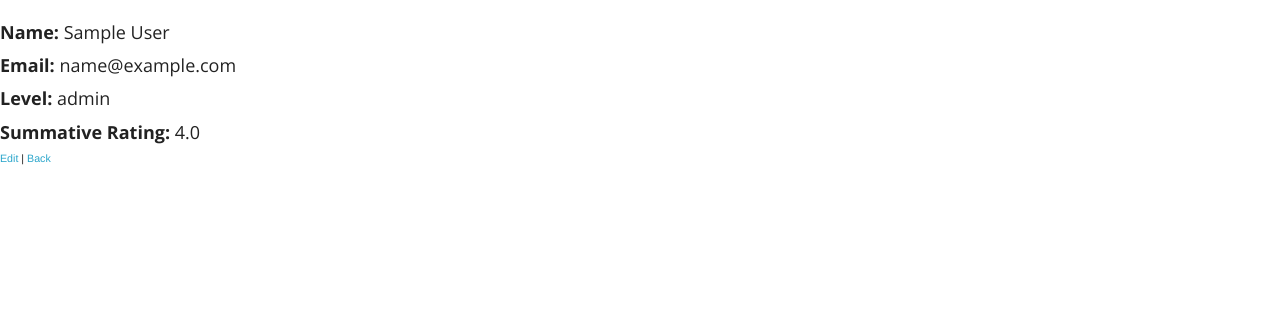
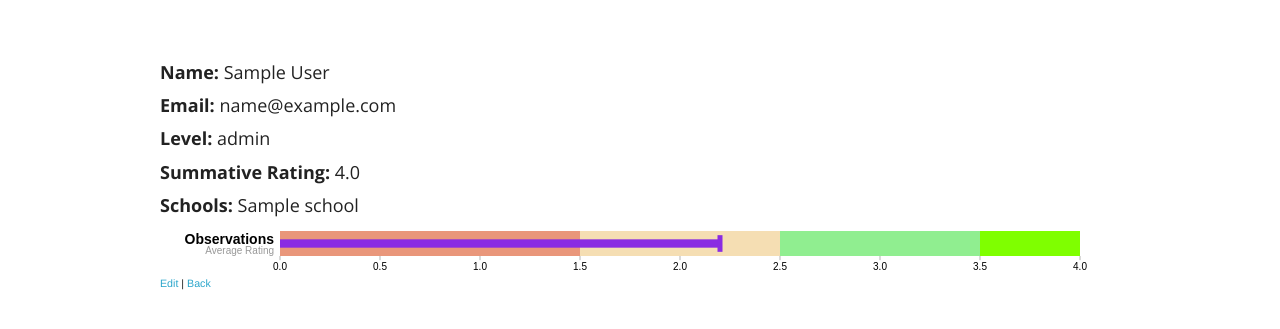
Before and after one commit to amcox/masterdash, a Rails app: page /teachers/1 in a window 1280 px wide. Shown: the top 329 px of the page. Run offline with Rails 7, Linux system fonts and the light colour scheme; tables that the repository leaves empty hold one stand-in row (values such as "Sample post"); style sheets or scripts are compiled from the project's sources; some libraries are stand-ins or nearby versions.

Commit message:
bullet graph test

```diff
--- a/app/assets/javascripts/application.js
+++ b/app/assets/javascripts/application.js
@@ -12,8 +12,7 @@
 //
 //= require jquery
 //= require jquery_ujs
+//= require d3.js
 //= require_tree .
-//= require d3.js
 //= require plotly-latest.min.js
 //= require bullet.js
-//= require d3.min.js
--- a/app/assets/javascripts/bullet.js
+++ b/app/assets/javascripts/bullet.js
@@ -1,9 +1,12 @@
-(function() {
+
 
 // Chart design based on the recommendations of Stephen Few. Implementation
 // based on the work of Clint Ivy, Jamie Love, and Jason Davies.
 // http://projects.instantcognition.com/protovis/bulletchart/
-d3.bullet = function() {
+
+console.log("bullet.js loaded");
+
+d3bullet = function() {
   var orient = "left", // TODO top & bottom
       reverse = false,
       duration = 0,
@@ -237,5 +240,3 @@ function bulletWidth(x) {
     return Math.abs(x(d) - x0);
   };
 }
-
-})();
--- a/app/assets/javascripts/teachers.js
+++ b/app/assets/javascripts/teachers.js
@@ -16,20 +16,21 @@ $(document).ready(function() {
 
 function createTeacherBulletGraph() {
 	var json_path = $("div#teacher_bullet_graph").attr("data-json_path");
-	d3.json(json_path, function(error, returned_json) {
+	d3.json(json_path, function(error, data) {
 	  if (error) return console.warn(error);
-	  console.log("In teacher bullet graph")
-	  });
+	  console.log("In teacher bullet graph");
+	  data = [data];
+	  console.log(data);
 
 	var margin = {top: 5, right: 40, bottom: 20, left: 120},
     width = 960 - margin.left - margin.right,
     height = 50 - margin.top - margin.bottom;
 
-	var chart = d3.bullet()
+	var chart = d3bullet()
     .width(width)
     .height(height);
 
-    var svg = d3.select("body").selectAll("svg")
+    var svg = d3.select("div#teacher_bullet_graph").selectAll("svg")
       .data(data)
     .enter().append("svg")
       .attr("class", "bullet")
@@ -52,8 +53,9 @@ function createTeacherBulletGraph() {
       .attr("dy", "1em")
       .text(function(d) { return d.subtitle; });
 
-	  NewTeacherBulletGraph(returned_json);
-};
+//	  NewTeacherBulletGraph(returned_json);
+}
+)};
 
 $(document).ready(function() {
 	if ($("div#teacher_bullet_graph").length > 0) {
--- a/app/models/teacher.rb
+++ b/app/models/teacher.rb
@@ -65,7 +65,9 @@ class Teacher < ActiveRecord::Base
     progressbar.finish
   end
 
- def schools_in(y)
- end
+  def schools_from_enrollments
+    #relies on first teaching- fix to pass in year (after fixing teaching import method)
+    self.teachings.first.schools_from_enrollments
+  end
 
 end
--- a/app/models/teaching.rb
+++ b/app/models/teaching.rb
@@ -8,4 +8,14 @@ class Teaching < ActiveRecord::Base
   has_many :vams
   has_many :survey_responses, through: :enrollments
 
+
+
+
+	def schools_from_enrollments
+    	school_ids = self.enrollments.map{|e| e.school_id}.uniq
+    	School.find(school_ids)
+	end
+
+
+
 end
--- a/app/views/teachers/show.html.erb
+++ b/app/views/teachers/show.html.erb
@@ -1,4 +1,33 @@
 <p id="notice"><%= notice %></p>
+
+<style>
+body {
+  font-family: "Helvetica Neue", Helvetica, Arial, sans-serif;
+  margin: auto;
+  padding-top: 40px;
+  position: relative;
+  width: 960px;
+}
+
+button {
+  position: absolute;
+  right: 10px;
+  top: 10px;
+}
+
+.bullet { font: 10px sans-serif; }
+.bullet .marker { stroke: blueviolet; stroke-width: 5px; }
+.bullet .tick line { stroke: #666; stroke-width: .5px; }
+.bullet .range.s0 { fill: chartreuse; }
+.bullet .range.s1 { fill: lightgreen; }
+.bullet .range.s2 { fill: wheat; }
+.bullet .range.s3 { fill: darksalmon; }
+.bullet .measure.s0 { fill: blueviolet; }
+.bullet .measure.s1 { fill: blueviolet; }
+.bullet .title { font-size: 14px; font-weight: bold; }
+.bullet .subtitle { fill: #999; }
+
+</style>
 
 <h5>
   <strong>Name:</strong>
@@ -20,6 +49,10 @@
   <%= @teacher.teachings.last.summative_rating %>
 </h5>
 
+<h5>
+  <strong>Schools:</strong>
+  <%= @teacher.schools_from_enrollments.map { |s| s.name }.join(", ") %>
+</h5>
 
 <% json_path = "\"#{@teacher.id}.json\"".html_safe %>
 <div id="teacher_ai_graph" data-json_path=<%= json_path %>></div>
```
Also changed, not shown: app/assets/stylesheets/teachers.css.scss (+0 -26 lines), 2 other files.
